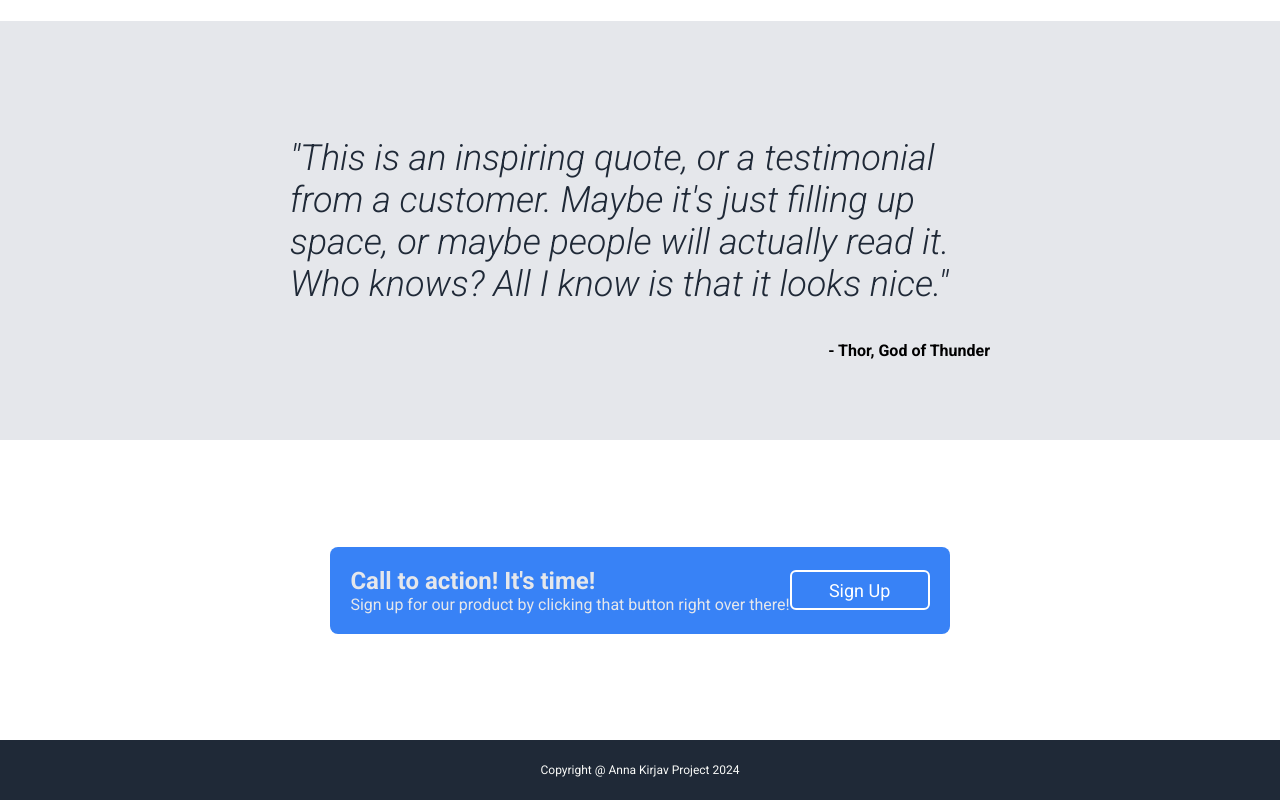
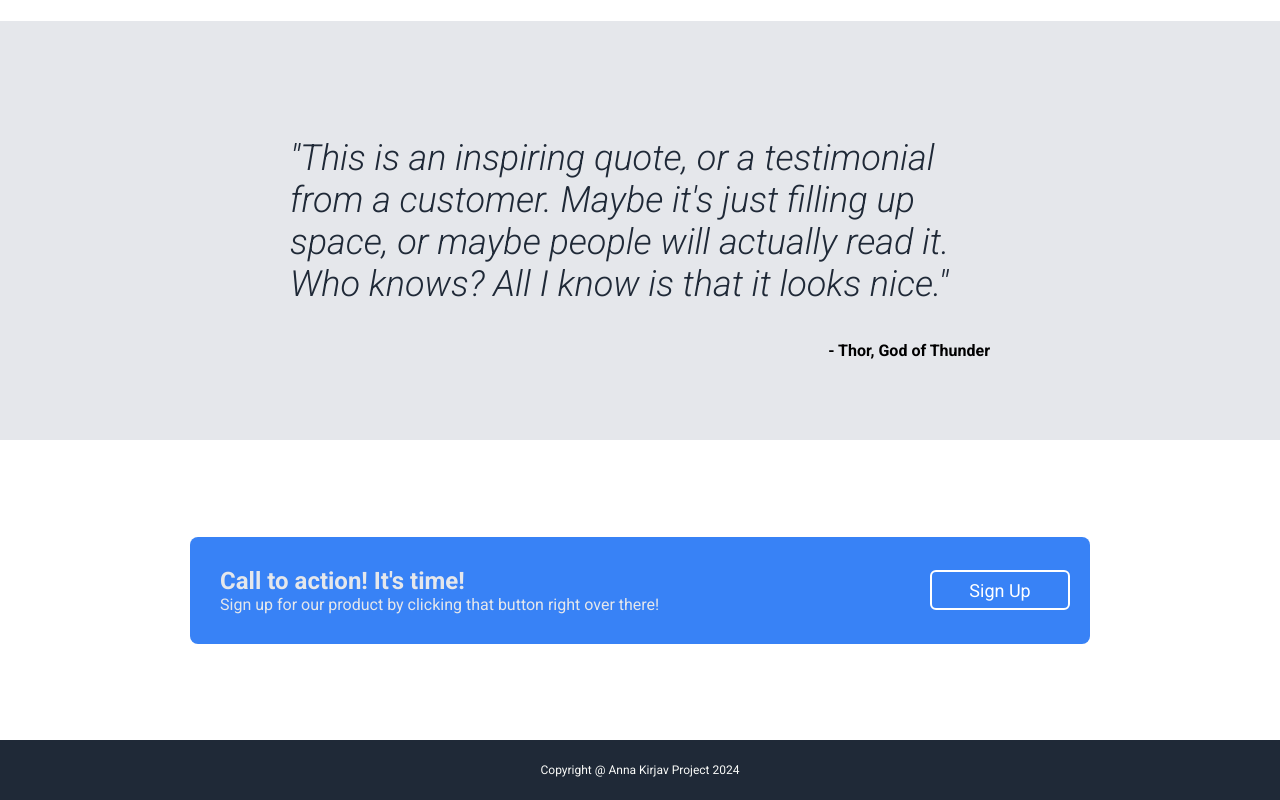
Before and after one commit to kirjav/odin-landing-page, a plain HTML site: page index.html in a window 1280 px wide. Shown: the part 906-1706 px from the top of the page. Drawn offline with Linux system fonts and the light colour scheme.

Commit message:
Some more dynamic resizing updates

```diff
--- a/styles.css
+++ b/styles.css
@@ -227,14 +227,16 @@ body {
 
     .advertisement {
         border-radius: 8px;
-        max-width: 60%;
+        width: 900px;
+        max-width: 90%;
         background-color:#3882F6;
         display: flex;
         align-items: center;
-        justify-content: space-around;
+        justify-content: space-between;
         padding: 20px;
 
         .left{
+            padding: 10px;
             text-align: left;
             color:#E5E7EB;
             .small_header {
```
